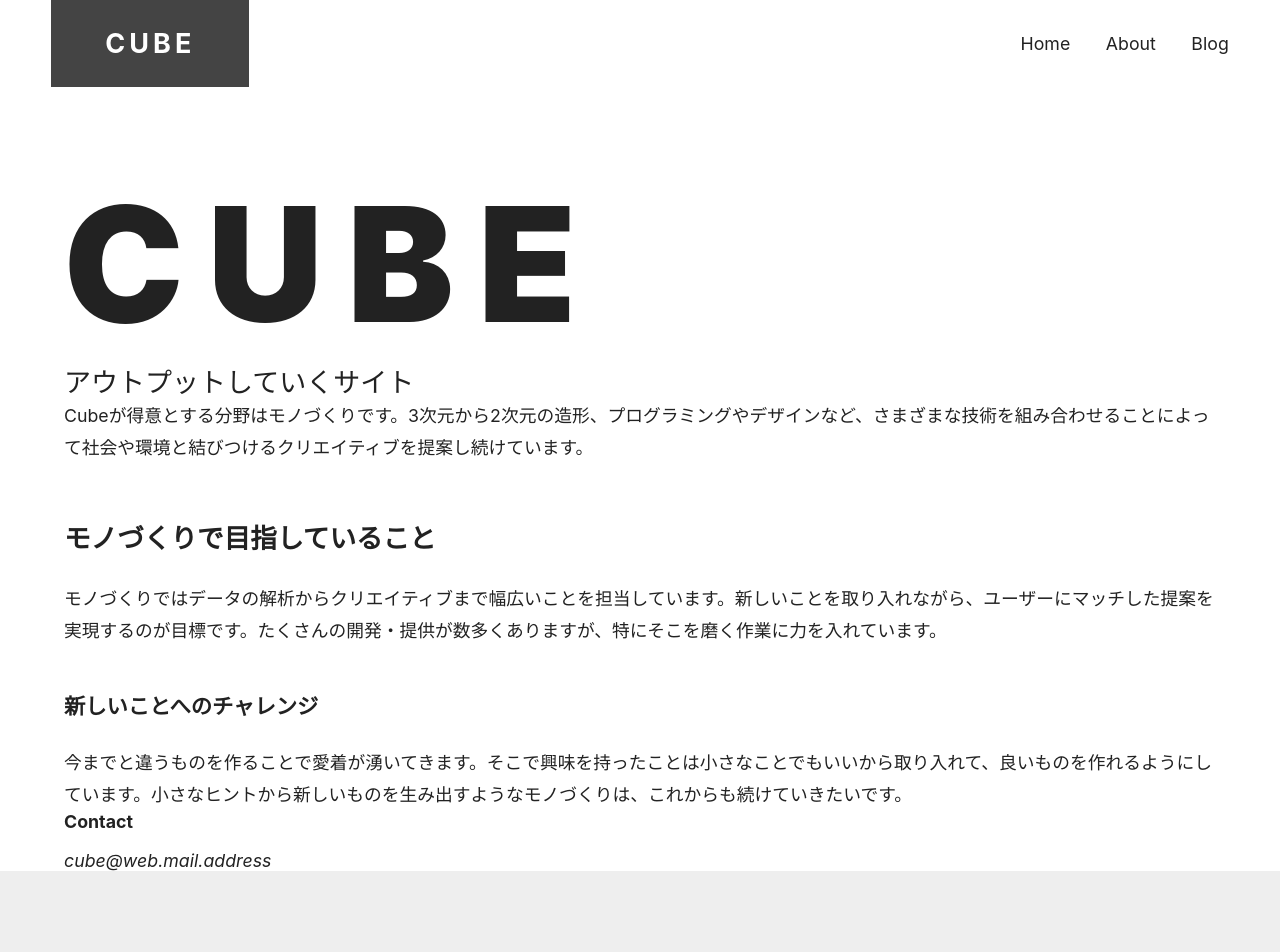
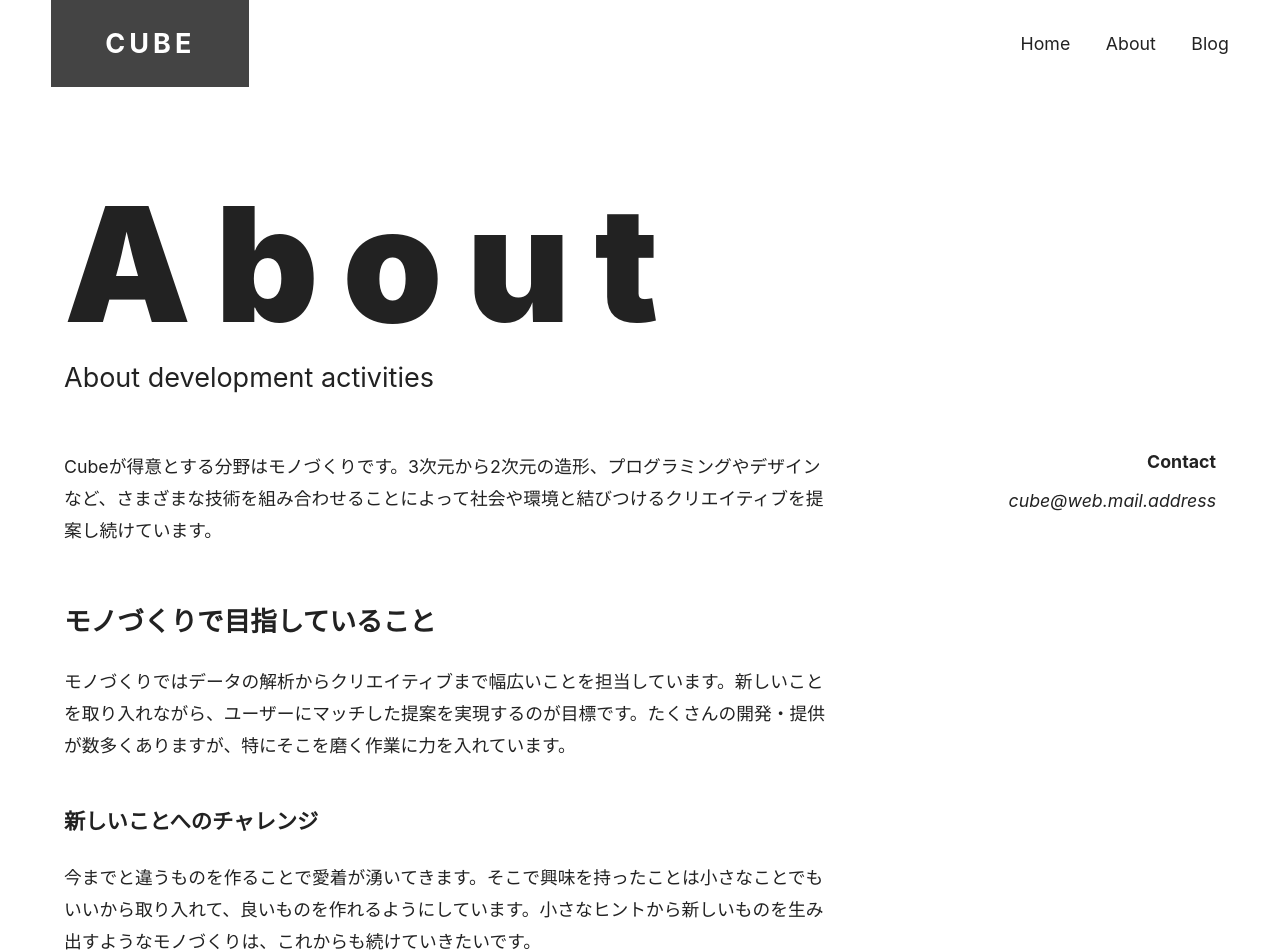
Before and after one commit to its22013/next-fastblog, a Next.js app: page /about in a window 1280 px wide. Shown: the top 952 px of the page. Built offline with nearby package versions, Linux system fonts and the light colour scheme.

Commit message:
4.8 2段組レイアウト

```diff
--- a/components/hero.js
+++ b/components/hero.js
@@ -1,11 +1,11 @@
 import styles from 'styles/hero.module.css'
 
-export default function Hero ({ imageOn = false }) {
+export default function Hero ({ title, subtitle, imageOn = false }) {
   return (
     <div className={styles.flexContainer}>
       <div className={styles.text}>
-        <h1 className={styles.title}>CUBE</h1>
-        <p className={styles.subtitle}>アウトプットしていくサイト</p>
+        <h1 className={styles.title}>{title}</h1>
+        <p className={styles.subtitle}>{subtitle}</p>
       </div>
       {imageOn && <figure> [画像] </figure>}
     </div>
--- /dev/null
+++ b/components/two-column.js
@@ -0,0 +1,25 @@
+import styles from 'styles/two-column.module.css'
+
+export function TwoColumn ({ children }) {
+  return (
+    <div className={styles.flexContainer}>
+      {children}
+    </div>
+  )
+}
+
+export function TwoColumnMain ({ children }) {
+  return (
+    <div className={styles.main}>
+      {children}
+    </div>
+  )
+}
+
+export function TwoColumnSidebar ({ children }) {
+  return (
+    <div className={styles.sidebar}>
+      {children}
+    </div>
+  )
+}
--- a/pages/about.js
+++ b/pages/about.js
@@ -2,11 +2,15 @@
 import Hero from 'components/hero'
 import PostBody from 'components/post-body'
 import Contact from 'components/contact'
+import { TwoColumn, TwoColumnMain, TwoColumnSidebar } from 'components/two-column'
 
 export default function About () {
   return (
     <Container>
-      <Hero />
+      <Hero title='About' subtitle='About development activities' />
+
+      <TwoColumn>
+        <TwoColumnMain>
           <PostBody>
             <p>
               Cubeが得意とする分野はモノづくりです。3次元から2次元の造形、プログラミングやデザインなど、さまざまな技術を組み合わせることによって社会や環境と結びつけるクリエイティブを提案し続けています。
@@ -20,8 +24,12 @@
               今までと違うものを作ることで愛着が湧いてきます。そこで興味を持ったことは小さなことでもいいから取り入れて、良いものを作れるようにしています。小さなヒントから新しいものを生み出すようなモノづくりは、これからも続けていきたいです。
             </p>
           </PostBody>
+        </TwoColumnMain>
 
+        <TwoColumnSidebar>
           <Contact />
+        </TwoColumnSidebar>
+      </TwoColumn>
     </Container>
   )
 }
--- a/pages/blog/index.js
+++ b/pages/blog/index.js
@@ -4,7 +4,7 @@
 export default function Blog () {
   return (
     <Container>
-      <Hero />
+      <Hero title='Blog' subtitle='Recent Posts' />
     </Container>
   )
 }
--- a/pages/index.js
+++ b/pages/index.js
@@ -4,7 +4,7 @@
 export default function Home () {
   return (
     <Container>
-      <Hero imageOn />
+      <Hero title='CUBE' subtitle='アウトプットしていくサイト' imageOn />
     </Container>
   )
 }
--- /dev/null
+++ b/styles/two-column.module.css
@@ -0,0 +1,29 @@
+.flexContainer {
+  composes: sideBySide from './utils.module.css';
+  gap: var(--space-md);
+  margin: var(--space-md) 0 var(--space-lg);
+}
+
+@media (min-width: 768px) {
+  .main {
+    width: 768px;
+  }
+
+  .sidebar {
+    width: 240px;
+    position: sticky;
+    top: 40px;
+    align-self: flex-start;
+  }
+
+  .sidebar * {
+    text-align: right;
+  }
+
+  .sidebar :is(div, ul) {
+    width: fit-content;
+    margin-left: auto;
+    place-items: flex-end;
+    place-content: flex-end;
+  }
+}
```
Lines whose indentation alone changed are shown as unchanged.
